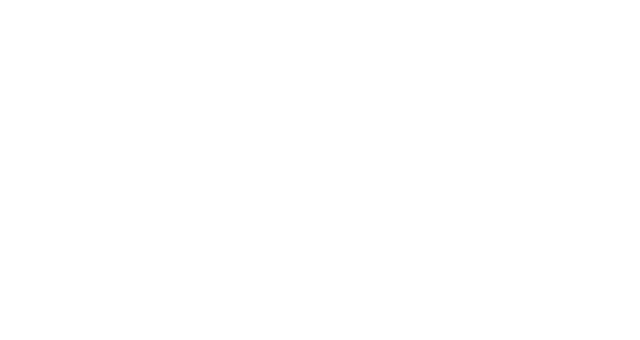
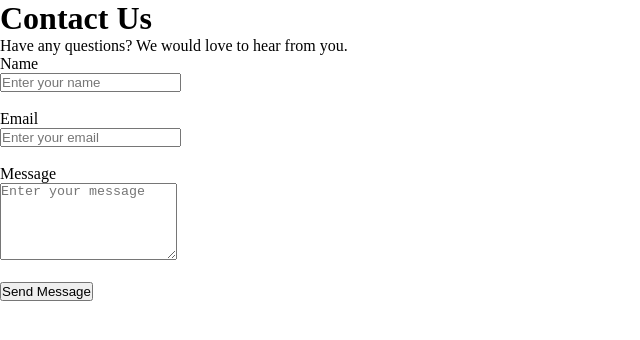
Before and after one commit to riteshpatidar08/react-133, a React (Vite) app: page /contact in a window 1280 px wide. Before the commit this address had no page. Shown: the top 340 px of the page, without its empty margins (0-640 px from the left). Built offline with nearby package versions, Linux system fonts and the light colour scheme.

Commit message:
task added

```diff
--- a/src/App.jsx
+++ b/src/App.jsx
@@ -107,6 +107,7 @@
 import Setting from './pages/Setting';
 import Overview from './pages/Overview';
 import Integrations from './pages/Integrations';
+import Contact from "./pages/Contact";
 
 function App() {
   const eventsData = [
@@ -140,6 +141,7 @@
           path="/events/:title/:id"
           element={<EventsDetailPage events={eventsData} />}
         />
+        <Route path="/contact" element={<Contact />} />
       </Routes>
     </div>
   );
--- /dev/null
+++ b/src/pages/Contact.jsx
@@ -0,0 +1,58 @@
+import React from "react";
+
+function Contact() {
+  return (
+    <div className="contact-page">
+
+      <h1>Contact Us</h1>
+
+      <p>
+        Have any questions? We would love to hear from you.
+      </p>
+
+      <form>
+
+        <div>
+          <label>Name</label>
+          <br />
+          <input
+            type="text"
+            placeholder="Enter your name"
+          />
+        </div>
+
+        <br />
+
+        <div>
+          <label>Email</label>
+          <br />
+          <input
+            type="email"
+            placeholder="Enter your email"
+          />
+        </div>
+
+        <br />
+
+        <div>
+          <label>Message</label>
+          <br />
+          <textarea
+            placeholder="Enter your message"
+            rows="5"
+          ></textarea>
+        </div>
+
+        <br />
+
+        <button type="submit">
+          Send Message
+        </button>
+
+      </form>
+
+    </div>
+  );
+}
+
+export default Contact;
```
